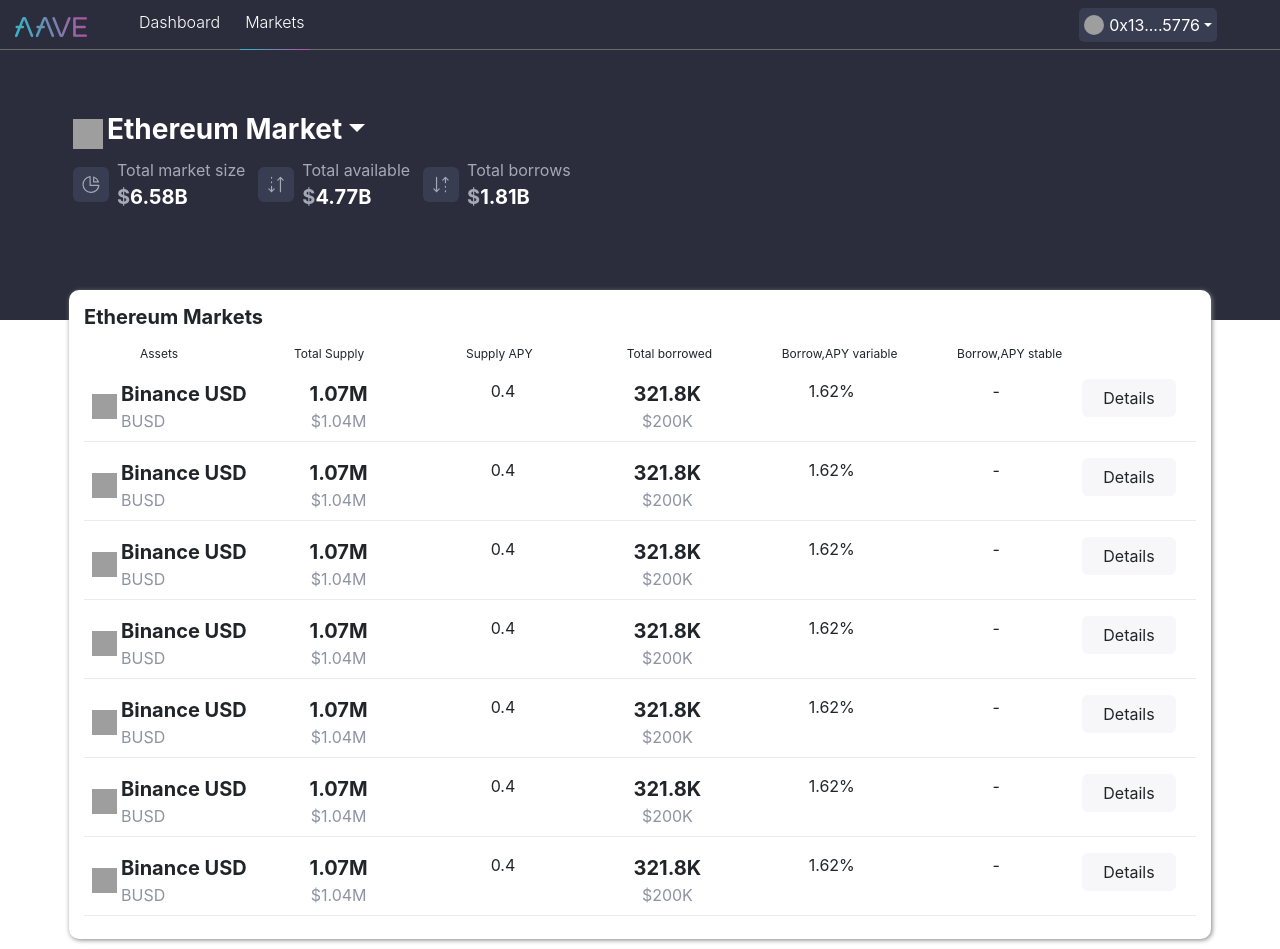
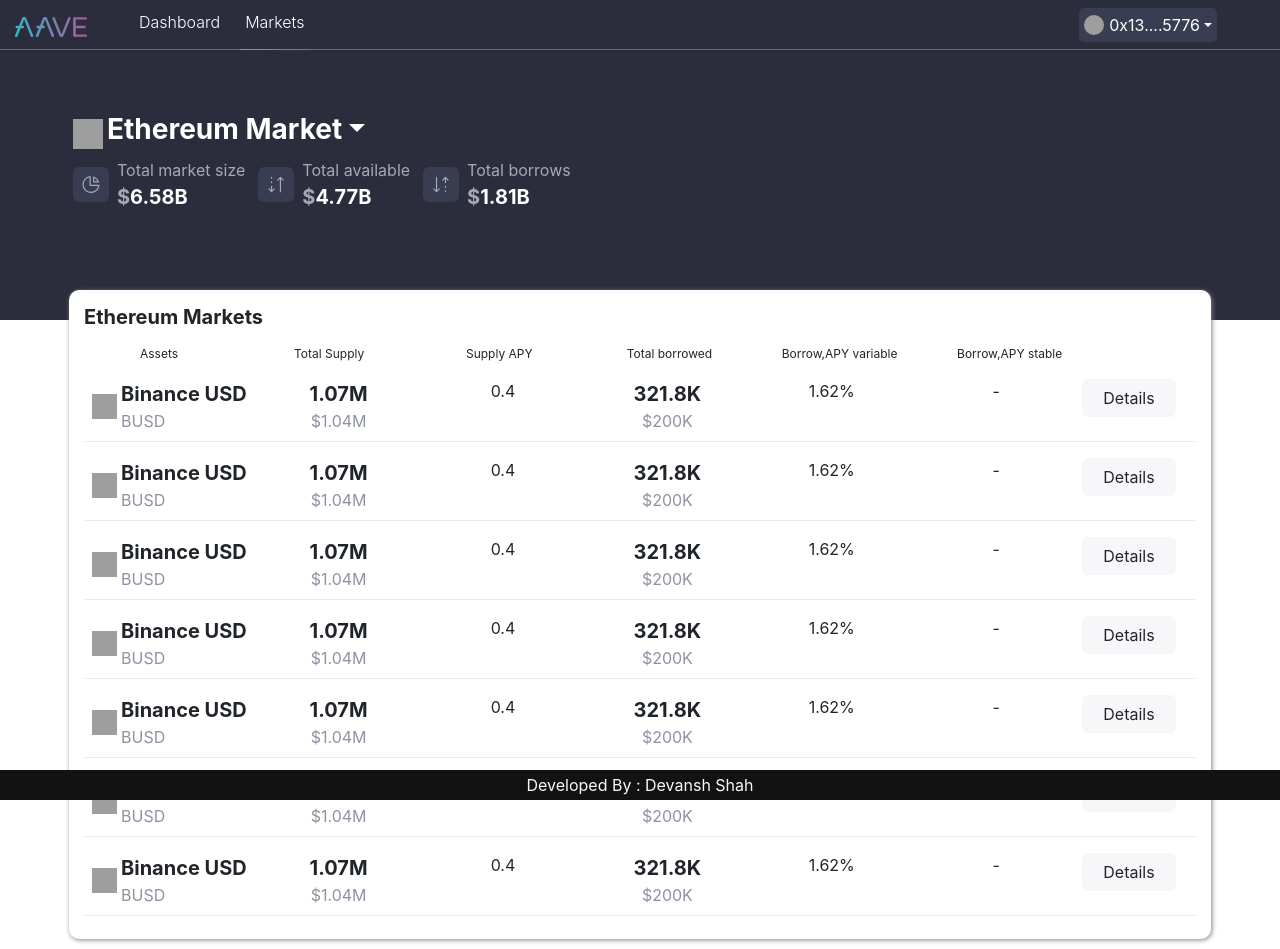
Before and after one commit to DEV270201/AaveSimulator_UI, a React (Create React App) app: page /markets in a window 1280 px wide. Built offline with nearby package versions, Linux system fonts and the light colour scheme; grey boxes are pictures that could not be loaded.

Commit message:
added footer

```diff
--- a/src/App.js
+++ b/src/App.js
@@ -2,6 +2,7 @@
 import Navbar from "./components/Navbar";
 import Markets from "./pages/Markets";
 import Dashboard from "./pages/Dashboard";
+import Footer from "./components/Footer";
 import { Routes,Route } from "react-router-dom";
 
 const App = ()=>{
@@ -14,6 +15,8 @@
       <Route path="/" exact element={<Dashboard />} />
       <Route path="/markets" exact element={<Markets />} />
     </Routes>
+
+    <Footer />
     </>
   )
 }
--- /dev/null
+++ b/src/components/Footer.js
@@ -0,0 +1,18 @@
+import React,{useEffect} from 'react';
+
+const Footer = ()=>{
+
+   useEffect(()=>{
+      console.log("footer :)");
+    });
+
+   return(
+    <>
+     <div className='fixed-bottom footer' style={{height:'30px'}}>
+      <div className='font-weight-light text-light'>Developed By : Devansh Shah</div>
+     </div>
+    </>
+   )
+}
+
+export default Footer;
--- a/src/css/index.css
+++ b/src/css/index.css
@@ -48,3 +48,11 @@
   cursor: pointer;
   background-color: rgb(211, 211, 211);
 }
+
+.footer{
+  height: 35px;
+  display: flex;
+  justify-content: center;
+  align-items: center;
+  background-color: #121212;
+}
```
